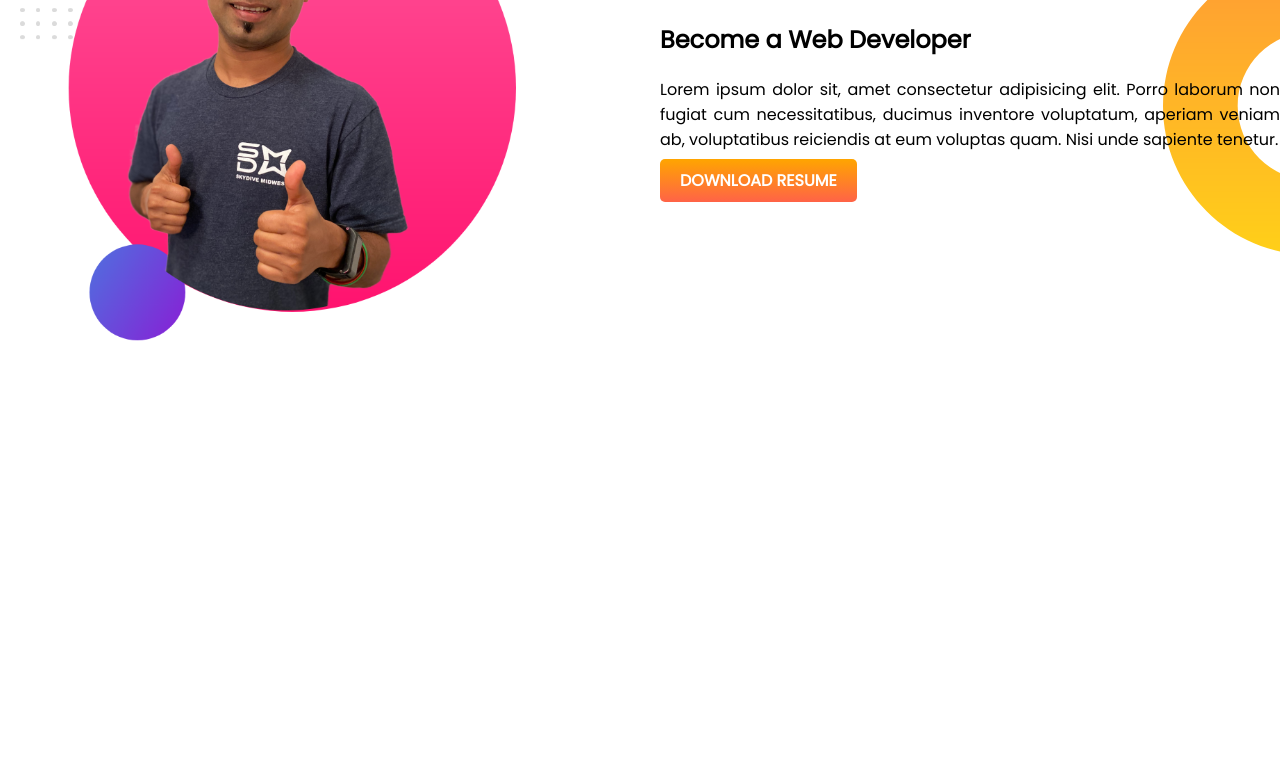
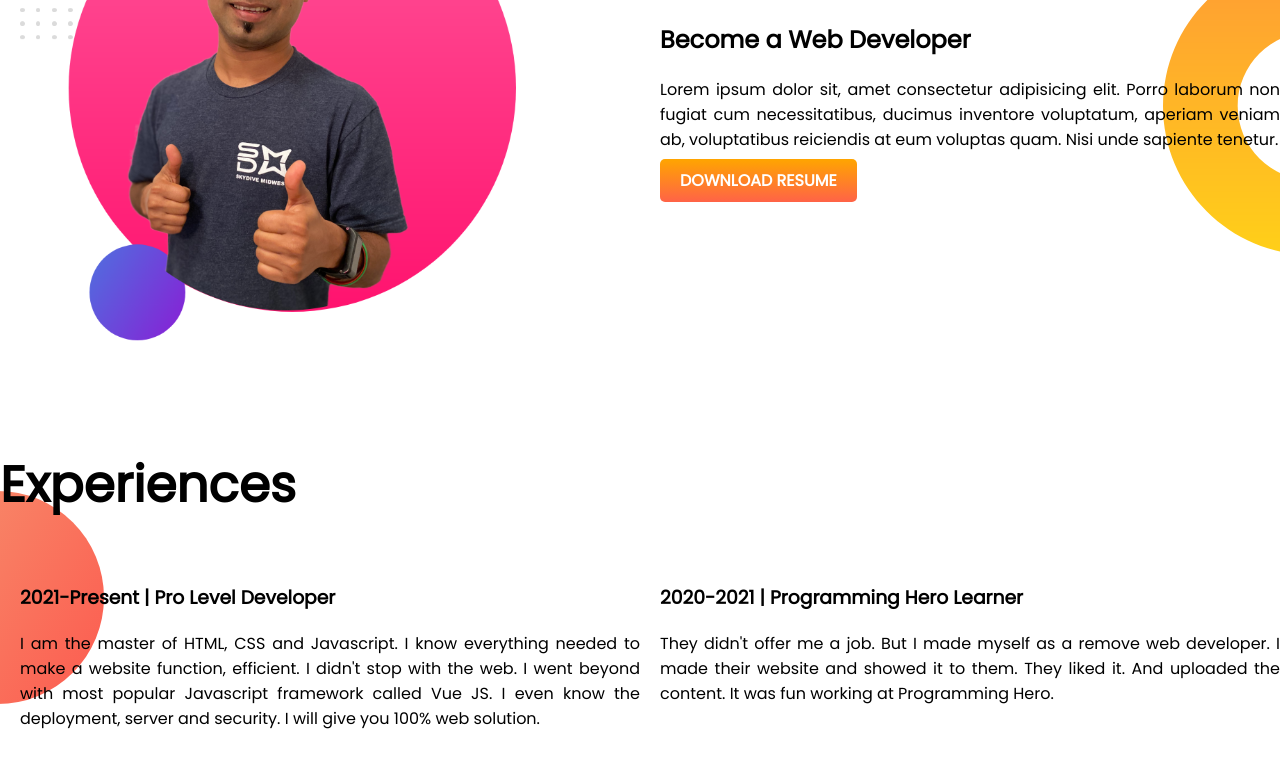
Before and after one commit to sufihasan/my-potfolio-repo, a plain HTML site: page index.html in a window 1280 px wide. Shown: the part 735-1502 px from the top of the page. Before the commit the page ends 1183 px from the top, so only its background shows below. Drawn offline with Linux system fonts and the light colour scheme.

Commit message:
hayre commit

```diff
--- a/index.html
+++ b/index.html
@@ -14,9 +14,9 @@
 </head>
 
 <body>
-    <section class="top-ban">
+    <section class="top-ban flex-secton">
 
-        <div class="half-width">
+        <div class="half-width ">
             <h1>Welcome To</h1>
             <h1><span class="cl-or">Md.Hasan Sarder</span> World</h1>
             <h3>Build Climber and Train Stoper</h3>
@@ -33,7 +33,7 @@
     </section>
 
 
-    <section class="mid-ban">
+    <section class="mid-ban flex-secton">
 
         <div class="half-width">
             <img src="images/jhankar2.png" alt="">
@@ -50,6 +50,30 @@
         </div>
 
     </section>
+
+    <section class="lastbefore-sec">
+        <h1>Experiences</h1>
+        <div class="flex-secton">
+
+            <div class="half-width">
+                <h3>2021-Present | Pro Level Developer</h3>
+                <p>I am the master of HTML, CSS and Javascript.
+                    I know everything needed to make a website function, efficient.
+                    I didn't stop with the web. I went beyond with most popular Javascript
+                    framework called Vue JS. I even know the deployment,
+                    server and security. I will give you 100% web solution.</p>
+            </div>
+
+            <div class="half-width">
+                <h3>2020-2021 | Programming Hero Learner</h3>
+                <p>They didn't offer me a job. But I made myself as a remove web developer.
+                    I made their website and showed it to them. They liked it.
+                    And uploaded the content. It was fun working at Programming Hero.</p>
+            </div>
+
+        </div>
+
+    </section>
 </body>
 
 </html>
--- a/style.css
+++ b/style.css
@@ -11,7 +11,7 @@ body {
     margin: 0;
 }
 
-section {
+.flex-secton {
 
     display: flex;
     margin-bottom: 100px;
@@ -63,3 +63,10 @@ p {
 
     text-align: justify;
 }
+
+.lastbefore-sec {
+
+    background-image: url(images/exp-bg.png);
+    background-repeat: no-repeat;
+    background-position: left;
+}
```
